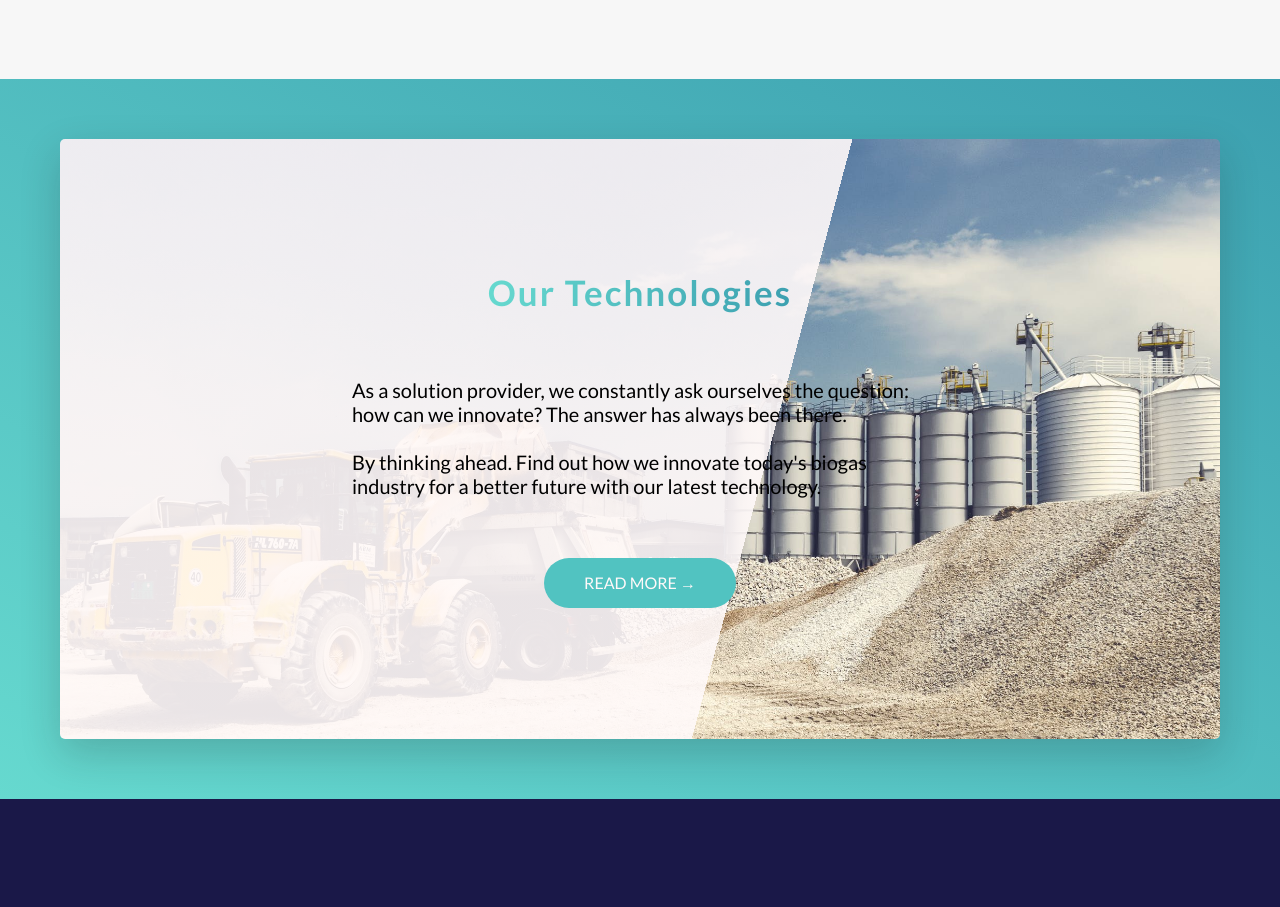
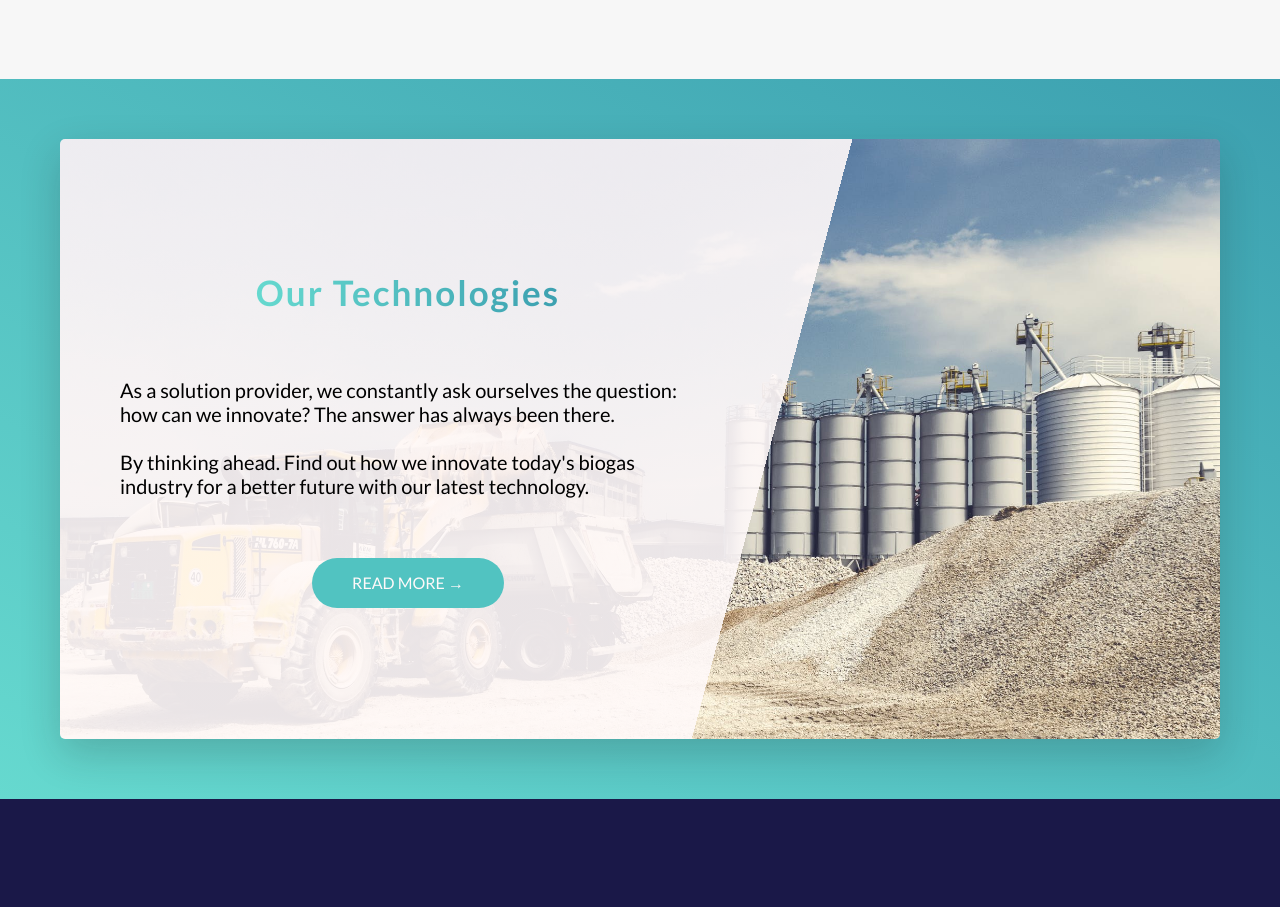
Before and after one commit to nickderaj/astratech-demo, a Next.js app: page / in a window 1280 px wide. Shown: the part 2720-3627 px from the top of the page. Built offline with nearby package versions, Linux system fonts and the light colour scheme.

Commit message:
Fix styling issue

```diff
--- a/styles/components/_technology.scss
+++ b/styles/components/_technology.scss
@@ -20,12 +20,12 @@
     flex-direction: column;
     justify-content: center;
     align-items: center;
-    margin: auto;
     width: 60%;
     height: 100%;
     padding: 0 6rem;
 
     @include respond(tab-port) {
+      margin: auto;
       width: 100%;
     }
 
```
